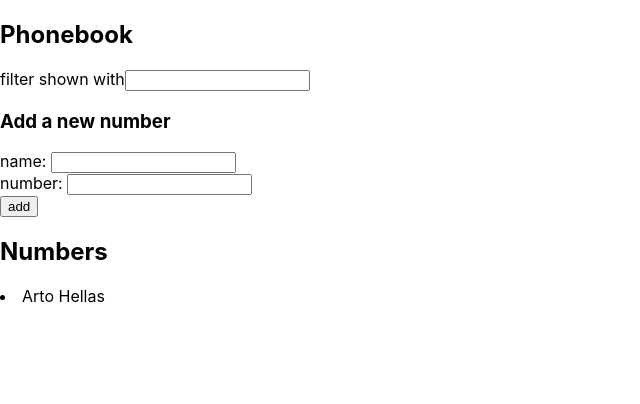
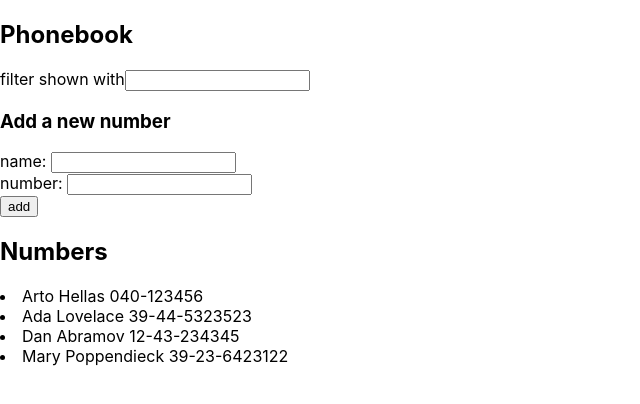
Before and after one commit to roosmeri/fullstack2019, a React (Create React App) app in the folder part2/puhelinluettelo/: page / in a window 1280 px wide. Shown: the top 404 px of the page, without its empty margins (0-640 px from the left). Built offline with nearby package versions, Linux system fonts and the light colour scheme; data requests are answered from the project's data file.

Commit message:
Part 2: 2.11

```diff
--- /dev/null
+++ b/part2/puhelinluettelo/db.json
@@ -0,0 +1,24 @@
+{
+    "persons":[
+      {
+        "name": "Arto Hellas",
+        "number": "040-123456",
+        "id": 1
+      },
+      {
+        "name": "Ada Lovelace",
+        "number": "39-44-5323523",
+        "id": 2
+      },
+      {
+        "name": "Dan Abramov",
+        "number": "12-43-234345",
+        "id": 3
+      },
+      {
+        "name": "Mary Poppendieck",
+        "number": "39-23-6423122",
+        "id": 4
+      }
+    ]
+  }
--- a/part2/puhelinluettelo/src/App.js
+++ b/part2/puhelinluettelo/src/App.js
@@ -1,19 +1,27 @@
-import React, { useState } from 'react'
+import React, { useState, useEffect } from 'react'
 import Entry from './components/Entry'
 import Filter from './components/Filter'
 import PersonForm from './components/PersonForm'
+import axios from 'axios'
 
 const App = () => {
-  const [persons, setPersons] = useState([
-    { name: 'Arto Hellas' }
-  ])
+  const [persons, setPersons] = useState([])
   const [newName, setNewName] = useState('')
   const [newNumber, setNewNumber] = useState('')
   const [newFilter, setNewFilter] = useState('')
 
+  useEffect(() => {
+    axios
+    .get('http://localhost:3001/persons')
+    .then(response => {
+      console.log('got response on persons')
+      setPersons(response.data)
+    })
+  },[])
+
   const addPerson = (event) => {
     event.preventDefault()
-    if (persons.map(person => person.name).indexOf(newName) !== -1 ) {
+    if (persons.map(person => person.name).indexOf(newName) !== -1) {
       alert(`${newName} is already added to phonebook`)
       return
     }
@@ -44,9 +52,9 @@ const App = () => {
   return (
     <div>
       <h2>Phonebook</h2>
-      <Filter newFilter={newFilter} handleFilterChange={handleFilterChange}/>
+      <Filter newFilter={newFilter} handleFilterChange={handleFilterChange} />
       <h3>Add a new number</h3>
-      <PersonForm addPerson={addPerson} newName={newName} handleNameChange={handleNameChange} newNumber={newNumber} handleNumberChange={handleNumberChange}/>
+      <PersonForm addPerson={addPerson} newName={newName} handleNameChange={handleNameChange} newNumber={newNumber} handleNumberChange={handleNumberChange} />
       <h2>Numbers</h2>
       <div>
         {personsToShow.map(person => <Entry key={person.name} name={person.name} number={person.number} />)}
```
Also changed, not shown: part2/puhelinluettelo/package.json (+6 -1 lines), 1 other file (tests, documents, lock files or other folders).
